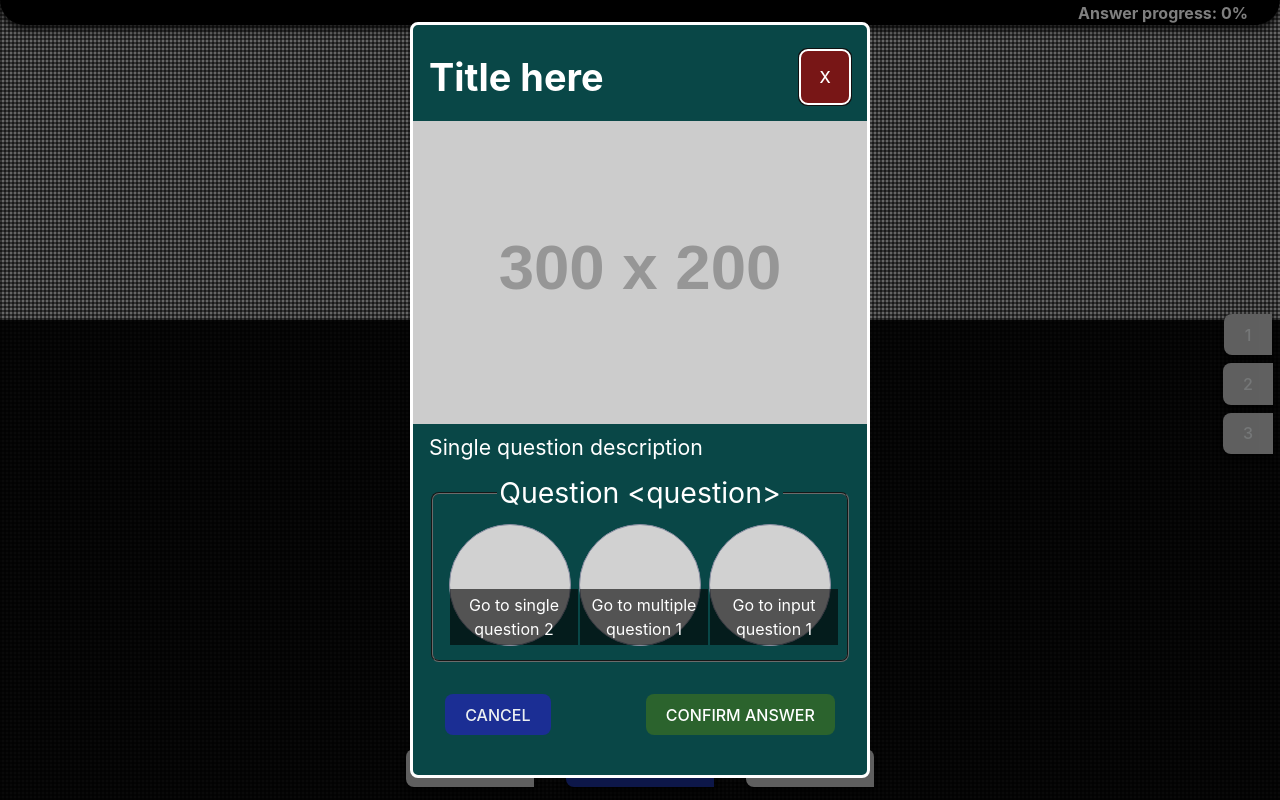
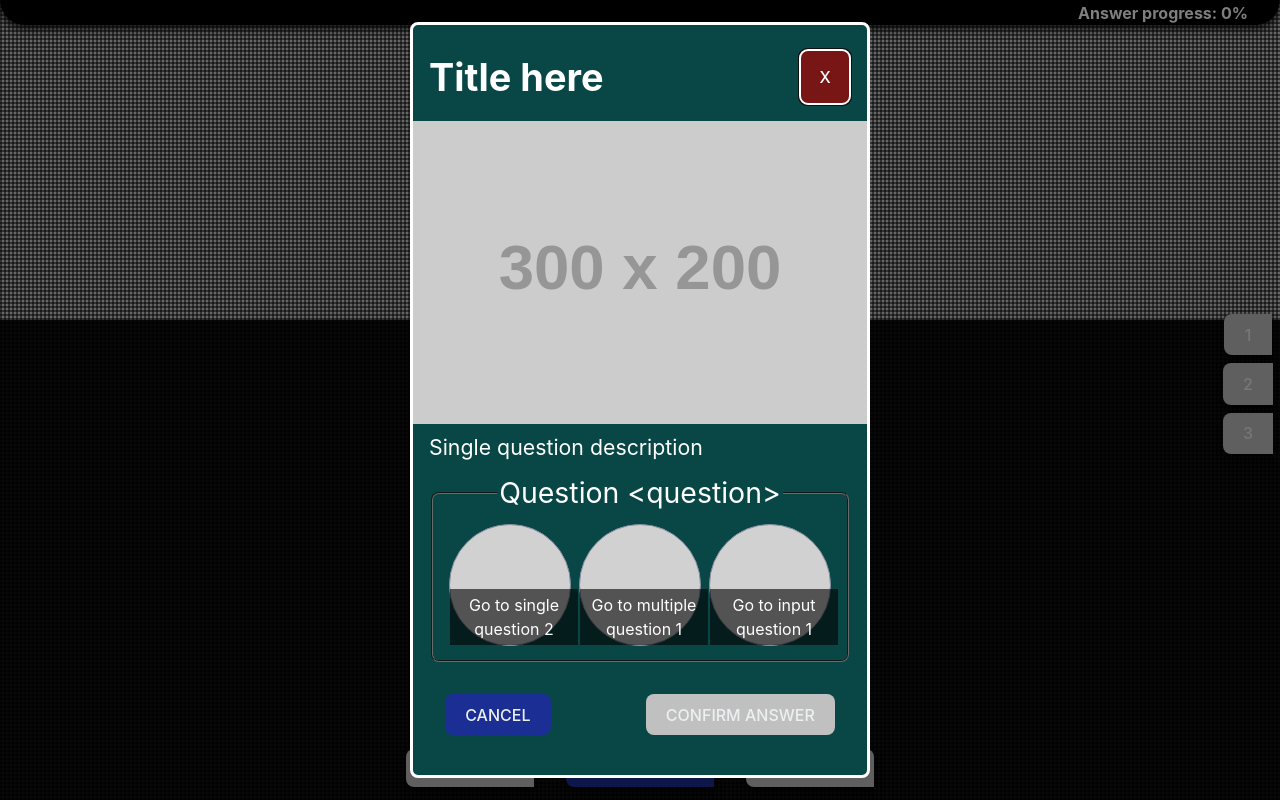
Before and after one commit to maronfranc/quiz-engine, a React (Vite) app: page / in a window 1280 px wide. Both pictures are taken after a click on the button "NEXT QUESTION". Built offline with nearby package versions, Linux system fonts and the light colour scheme.

Commit message:
[form] add validation.

```diff
--- a/src/components/QuizModal.tsx
+++ b/src/components/QuizModal.tsx
@@ -90,6 +90,10 @@ function QuizModal({
     parentHandleSubmit(formState);
   }
 
+  const isFormValid =  formState.input !== ""
+    || formState.multipleAnswerIds.length > 0
+    || formState.singleAnswerId !== "";
+
   return <div>
     <dialog
       ref={dialogRef}
@@ -156,7 +160,7 @@ function QuizModal({
             Cancel
           </button>
           <button
-            disabled={isAlreadyAnswered}
+            disabled={isAlreadyAnswered ||!isFormValid }
             className={!isAlreadyAnswered ? "success" : "disabled"}
             type="submit">
             {!isAlreadyAnswered ? "Confirm answer" : "Already answered"}
--- a/src/index.css
+++ b/src/index.css
@@ -474,6 +474,7 @@ dialog[open] {
     animation: slide-up 500ms forwards, fade-in 500ms forwards;
 }
 
+
 form[method="dialog"] {
     margin: 0 var(--space-3);
 }
@@ -567,7 +568,6 @@ form[method="dialog"] {
     height: auto;
     display: block;
     object-fit: cover;
-    max-width: 100%;
     max-height: 240px;
 }
 
```
